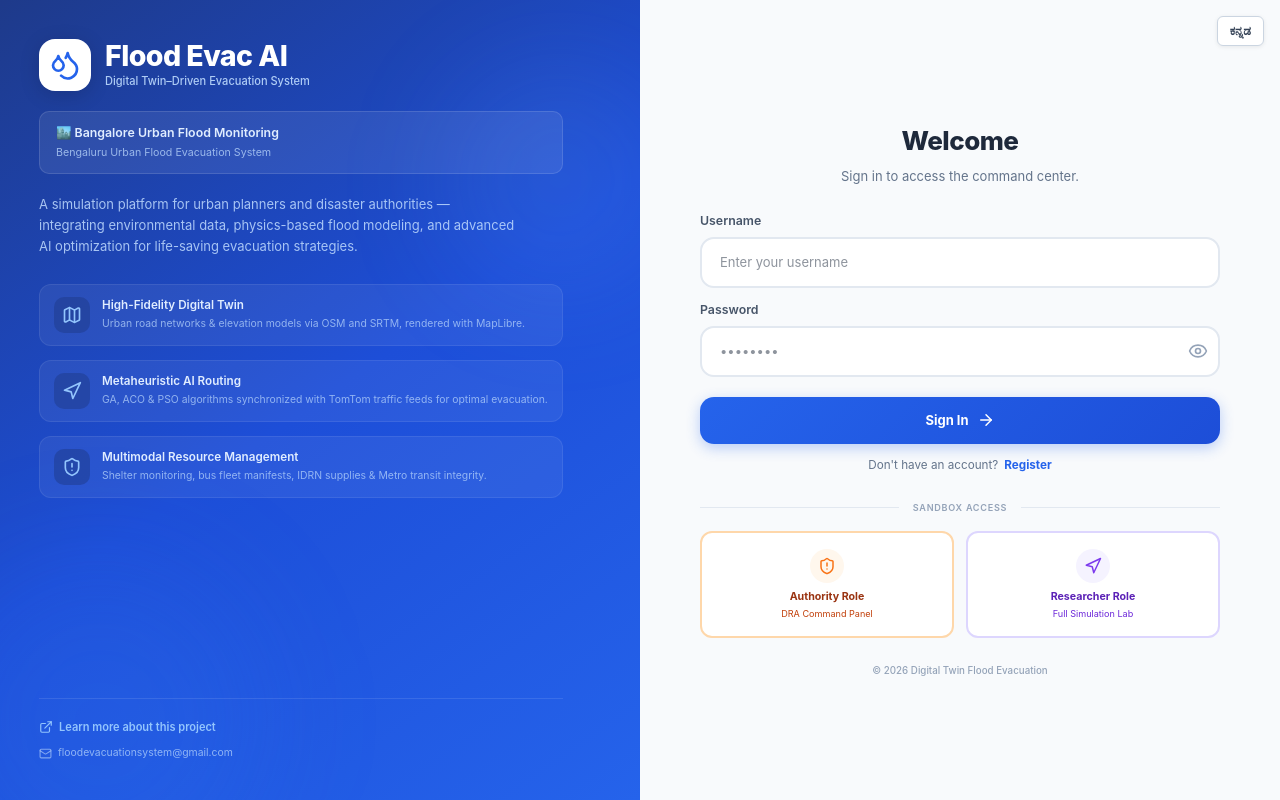
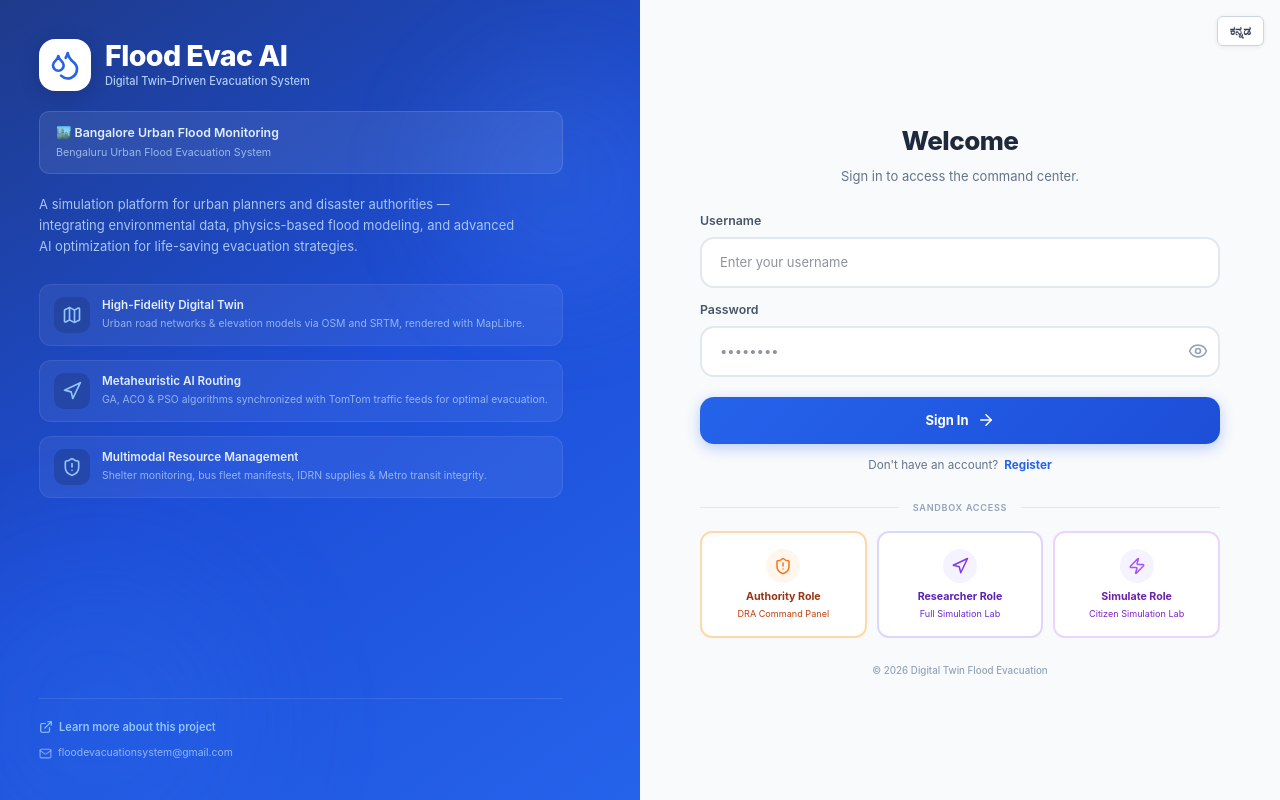
Before and after one commit to dicoder4/Digital-Twin-Driven-Flood-Evacuation-System-Using-AI-Optimization, a React app in the folder UrbanFloodReact/frontend/: page /login in a window 1280 px wide. Built offline with nearby package versions, Linux system fonts and the light colour scheme; the HTML template or start-up script is replaced by a standard one.

Commit message:
login sim button addition

```diff
--- a/UrbanFloodReact/frontend/src/App.jsx
+++ b/UrbanFloodReact/frontend/src/App.jsx
@@ -34,10 +34,12 @@ import { PublicTransportAgent } from './components/PublicTransportAgent';
 import { useAuth } from './context/AuthContext';
 import { useLanguage } from './context/LanguageContext';
 import { t } from './translations';
+import SimulateCitizenView from './components/SimulateCitizenView';
+import CitizenView from './components/CitizenView';
 import './App.css';
 
 export default function App() {
-  const { user, logout } = useAuth();
+  const { user, logout, isSimulate, isCitizen } = useAuth();
   const { lang, toggle: toggleLang } = useLanguage();
 
   // ── Map viewport ─────────────────────────────────────────────
@@ -128,6 +130,14 @@ export default function App() {
   // ── Hooks ─────────────────────────────────────────────────────
   const regions = useRegions();
   const sim = useSimulation();
+
+  if (isSimulate) {
+    return <SimulateCitizenView user={user} onLogout={logout} lang={lang} onToggleLang={toggleLang} />;
+  }
+
+  if (isCitizen) {
+    return <CitizenView user={user} onLogout={logout} lang={lang} onToggleLang={toggleLang} />;
+  }
 
   // Recompute shelter safety on every flood update, then override with backend source of truth
   const sheltersWithSafety = useMemo(() => {
--- a/UrbanFloodReact/frontend/src/context/AuthContext.jsx
+++ b/UrbanFloodReact/frontend/src/context/AuthContext.jsx
@@ -26,9 +26,11 @@ export function AuthProvider({ children }) {
   const isAuthenticated = !!user;
   const isAuthority = user?.role === 'authority';
   const isResearcher = user?.role === 'researcher';
+  const isSimulate = user?.role === 'simulate';
+  const isCitizen = user?.role === 'citizen';
 
   return (
-    <AuthContext.Provider value={{ user, login, logout, isAuthenticated, isAuthority, isResearcher }}>
+    <AuthContext.Provider value={{ user, login, logout, isAuthenticated, isAuthority, isResearcher, isSimulate, isCitizen }}>
       {children}
     </AuthContext.Provider>
   );
--- a/UrbanFloodReact/frontend/src/pages/LoginPage.jsx
+++ b/UrbanFloodReact/frontend/src/pages/LoginPage.jsx
@@ -1,6 +1,6 @@
 import React, { useState, useEffect } from 'react';
 import { useNavigate } from 'react-router-dom';
-import { Droplets, ShieldAlert, Navigation, Map, Eye, EyeOff, ExternalLink, Mail, ArrowRight } from 'lucide-react';
+import { Droplets, ShieldAlert, Navigation, Map, Eye, EyeOff, ExternalLink, Mail, ArrowRight, Zap } from 'lucide-react';
 import { useAuth } from '../context/AuthContext';
 import { useLanguage } from '../context/LanguageContext';
 import { t } from '../translations';
@@ -146,7 +146,7 @@ const LoginPage = () => {
             <div style={{ position: 'relative', display: 'flex', alignItems: 'center', marginBottom: '1.25rem' }}>
               <div style={{ flex: 1, height: '1px', background: '#e2e8f0' }} /><span style={{ padding: '0 14px', color: '#94a3b8', fontWeight: 600, fontSize: '0.7rem', letterSpacing: '0.08em', textTransform: 'uppercase' }}>{t('sandbox_access', lang)}</span><div style={{ flex: 1, height: '1px', background: '#e2e8f0' }} />
             </div>
-            <div style={{ display: 'grid', gridTemplateColumns: '1fr 1fr', gap: '12px' }}>
+            <div style={{ display: 'grid', gridTemplateColumns: 'repeat(3, 1fr)', gap: '10px' }}>
               <button type="button" onClick={() => handleDemoLogin('authority')} disabled={loading} style={{ display: 'flex', flexDirection: 'column', alignItems: 'center', padding: '16px 12px', border: '2px solid #fed7aa', background: 'white', borderRadius: '12px', cursor: 'pointer', transition: 'all 0.2s' }}>
                 <div style={{ background: '#fff7ed', padding: '8px', borderRadius: '50%', display: 'flex', marginBottom: '6px' }}><ShieldAlert size={18} color="#f97316" /></div>
                 <span style={{ fontSize: '0.82rem', fontWeight: 700, color: '#9a3412' }}>{t('authority_role', lang)}</span>
@@ -156,6 +156,11 @@ const LoginPage = () => {
                 <div style={{ background: '#f5f3ff', padding: '8px', borderRadius: '50%', display: 'flex', marginBottom: '6px' }}><Navigation size={18} color="#7c3aed" /></div>
                 <span style={{ fontSize: '0.82rem', fontWeight: 700, color: '#5b21b6' }}>{t('researcher_role', lang)}</span>
                 <span style={{ fontSize: '0.7rem', color: '#6d28d9', marginTop: '2px' }}>{t('full_sim_lab', lang)}</span>
+              </button>
+              <button type="button" onClick={() => handleDemoLogin('simulate')} disabled={loading} style={{ display: 'flex', flexDirection: 'column', alignItems: 'center', padding: '16px 12px', border: '2px solid #e9d5ff', background: 'white', borderRadius: '12px', cursor: 'pointer', transition: 'all 0.2s' }}>
+                <div style={{ background: '#f5f3ff', padding: '8px', borderRadius: '50%', display: 'flex', marginBottom: '6px' }}><Zap size={18} color="#a855f7" /></div>
+                <span style={{ fontSize: '0.82rem', fontWeight: 700, color: '#6b21a8' }}>{t('simulate_role', lang)}</span>
+                <span style={{ fontSize: '0.7rem', color: '#7e22ce', marginTop: '2px' }}>{t('citizen_lab', lang)}</span>
               </button>
             </div>
           </div>
--- a/UrbanFloodReact/frontend/src/translations.js
+++ b/UrbanFloodReact/frontend/src/translations.js
@@ -226,6 +226,8 @@ const translations = {
     dra_command:            { en: "DRA Command Panel",                          kn: "DRA ಕಮಾಂಡ್ ಪ್ಯಾನೆಲ್" },
     researcher_role:        { en: "Researcher Role",                            kn: "ಸಂಶೋಧಕ ಪಾತ್ರ" },
     full_sim_lab:           { en: "Full Simulation Lab",                        kn: "ಸಂಪೂರ್ಣ ಸಿಮ್ಯುಲೇಶನ್ ಲ್ಯಾಬ್" },
+    simulate_role:          { en: "Simulate Role",                              kn: "ಸಿಮ್ಯುಲೇಟ್ ಪಾತ್ರ" },
+    citizen_lab:            { en: "Citizen Simulation Lab",                     kn: "ನಾಗರಿಕ ಸಿಮ್ಯುಲೇಶನ್ ಲ್ಯಾಬ್" },
     footer_copy:            { en: "© 2026 Digital Twin Flood Evacuation",       kn: "© 2026 ಡಿಜಿಟಲ್ ಟ್ವಿನ್ ಪ್ರವಾಹ ಸ್ಥಳಾಂತರ" },
     feature_hifi:           { en: "High-Fidelity Digital Twin",                 kn: "ಉನ್ನತ-ನಿಷ್ಠೆ ಡಿಜಿಟಲ್ ಟ್ವಿನ್" },
     feature_hifi_desc:      { en: "Urban road networks & elevation models via OSM and SRTM, rendered with MapLibre.", kn: "OSM ಮತ್ತು SRTM ಮೂಲಕ ನಗರ ರಸ್ತೆ ಜಾಲ ಮತ್ತು ಎತ್ತರದ ಮಾದರಿಗಳು." },
```
